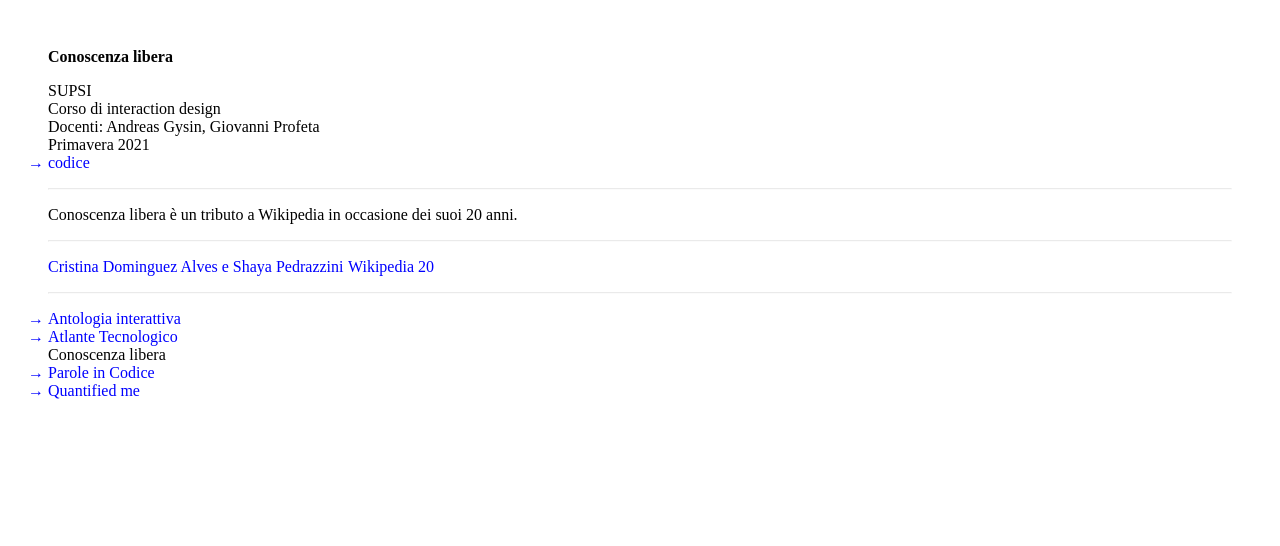
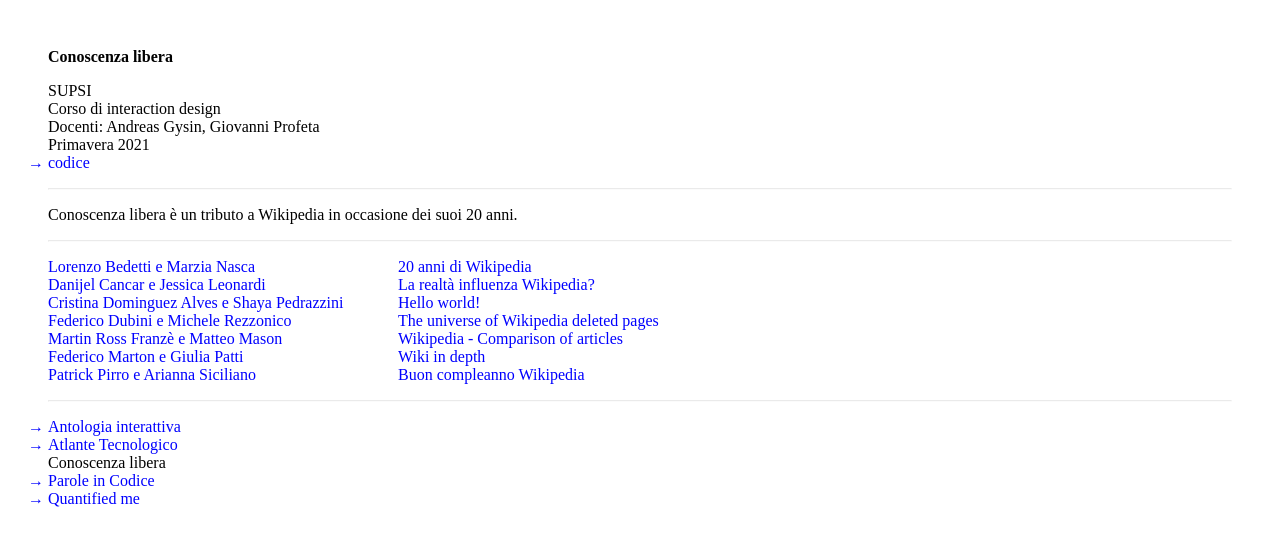
Before and after one commit to ixd-supsi/conoscenzalibera, a plain HTML site: page index.html in a window 1280 px wide. Drawn offline with Linux system fonts and the light colour scheme.

Commit message:
add all projects

```diff
--- a/index.html
+++ b/index.html
@@ -37,7 +37,7 @@
                 list-style: none;
             }
             .author {
-                width: 300px;
+                width: 350px;
                 display: inline-block;
             }
             h4{
@@ -86,8 +86,26 @@
         </p>
         <hr>
         <ul>
+            <li><a href="https://lorenzo-bedetti.github.io/20-anni-Wikipedia/">
+                <span class="author">Lorenzo Bedetti e Marzia Nasca</span><span>20 anni di Wikipedia</span>
+            </a></li>
+            <li><a href="https://danijeluuz.github.io/Wikipedia20/">
+                <span class="author">Danijel Cancar e Jessica Leonardi</span><span>La realtà influenza Wikipedia?</span>
+            </a></li>
             <li><a href="https://dominguezcristina.github.io/Wikipedia20/">
-                <span class="author">Cristina Dominguez Alves e Shaya Pedrazzini</span><span>Wikipedia 20</span>
+                <span class="author">Cristina Dominguez Alves e Shaya Pedrazzini</span><span>Hello world!</span>
+            </a></li>
+            <li><a href="https://federicodubini.github.io/20th-wikipedia/">
+                <span class="author">Federico Dubini e Michele Rezzonico</span><span>The universe of Wikipedia deleted pages</span>
+            </a></li>
+            <li><a href="https://martinuozzo.github.io/Wikipedia_Article_Comparision/">
+                <span class="author">Martin Ross Franzè e Matteo Mason</span><span>Wikipedia - Comparison of articles</span>
+            </a></li>
+            <li><a href="https://giuliapatti.github.io/wiki-in-depth/">
+                <span class="author">Federico Marton e Giulia Patti</span><span>Wiki in depth</span>
+            </a></li>
+            <li><a href="https://ariannasiciliano.github.io/20anniWIKIPEDIA/">
+                <span class="author">Patrick Pirro e Arianna Siciliano</span><span>Buon compleanno Wikipedia</span>
             </a></li>
         </ul>
         <hr>
```
